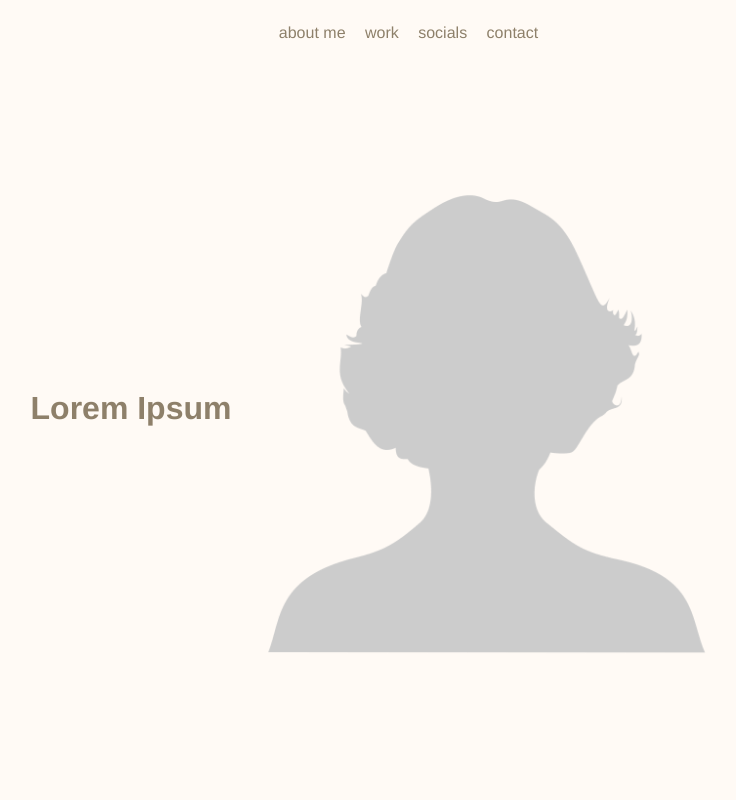
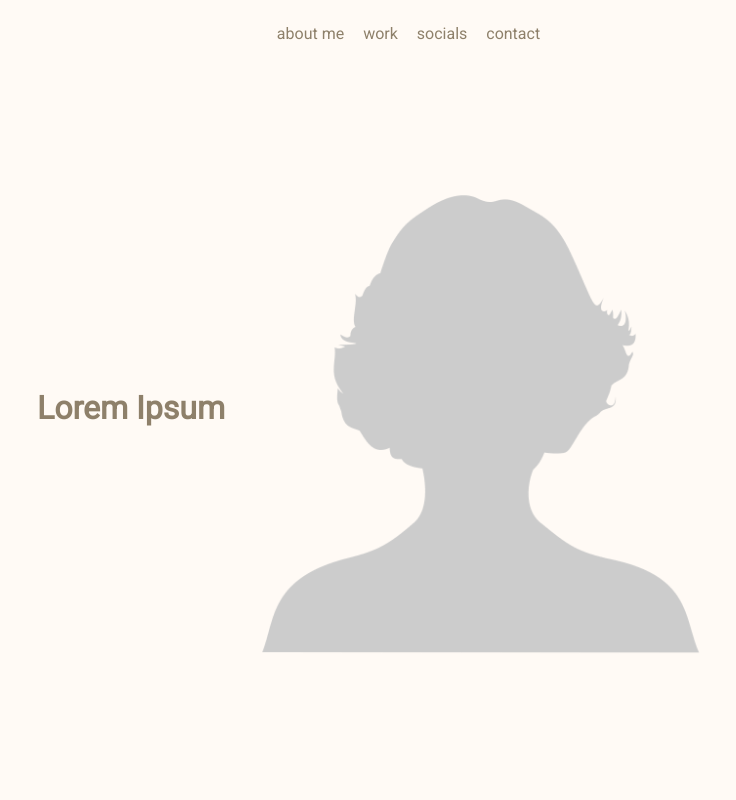
Before and after one commit to jerichodinozo/rein-website, a plain HTML site: page index.html in a window 1280 px wide. Shown: the top 800 px of the page, without its empty margins (259-995 px from the left). Drawn offline with Linux system fonts and the light colour scheme.

Commit message:
Update style.css

```diff
--- a/style.css
+++ b/style.css
@@ -2,7 +2,7 @@
 
 
 html {
-    font-family: Helvetica Neue;
+    font-family: 'Roboto', sans-serif;
     background-color: #FFFAF5;
     scroll-behavior: smooth;
     color: #8E806A;
```
